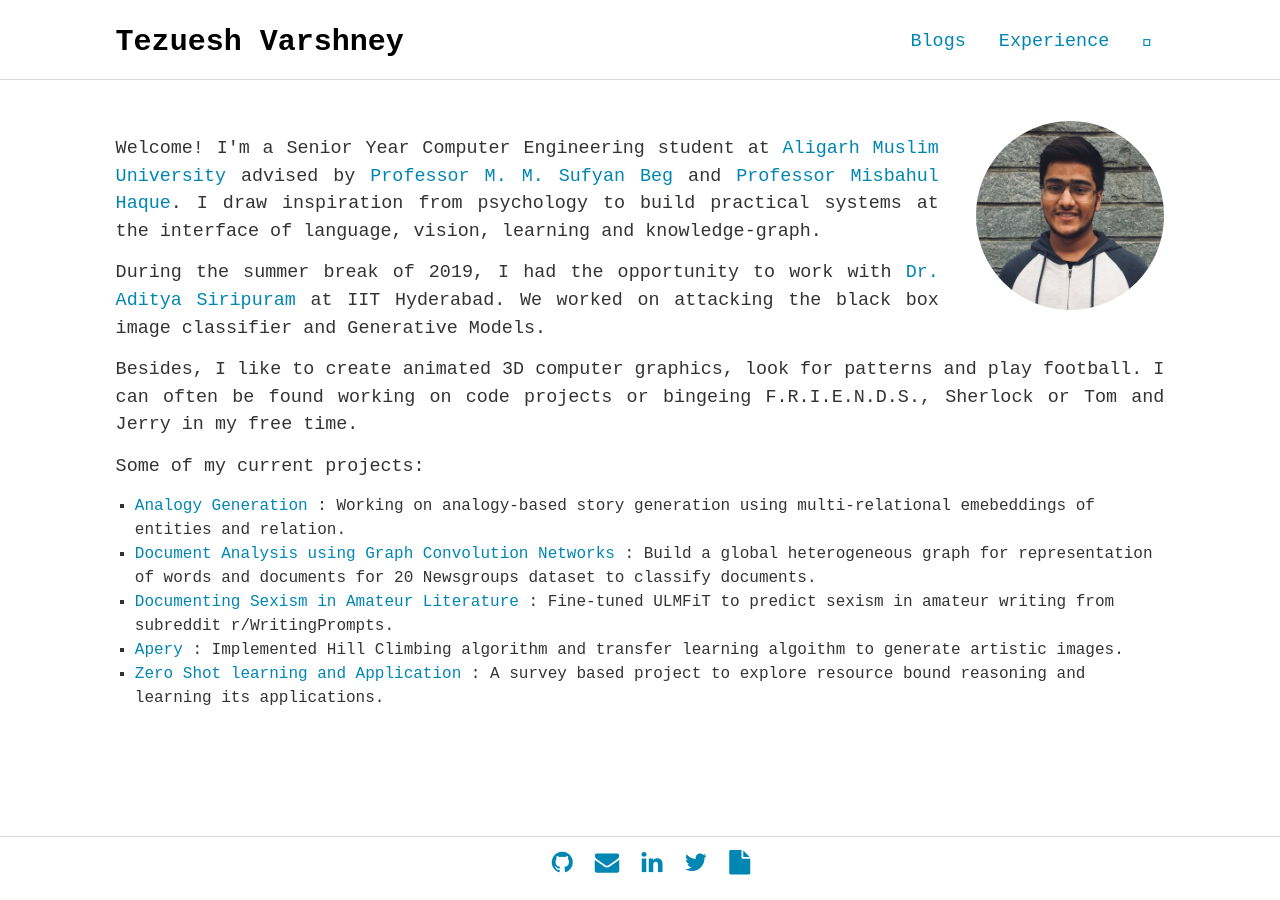
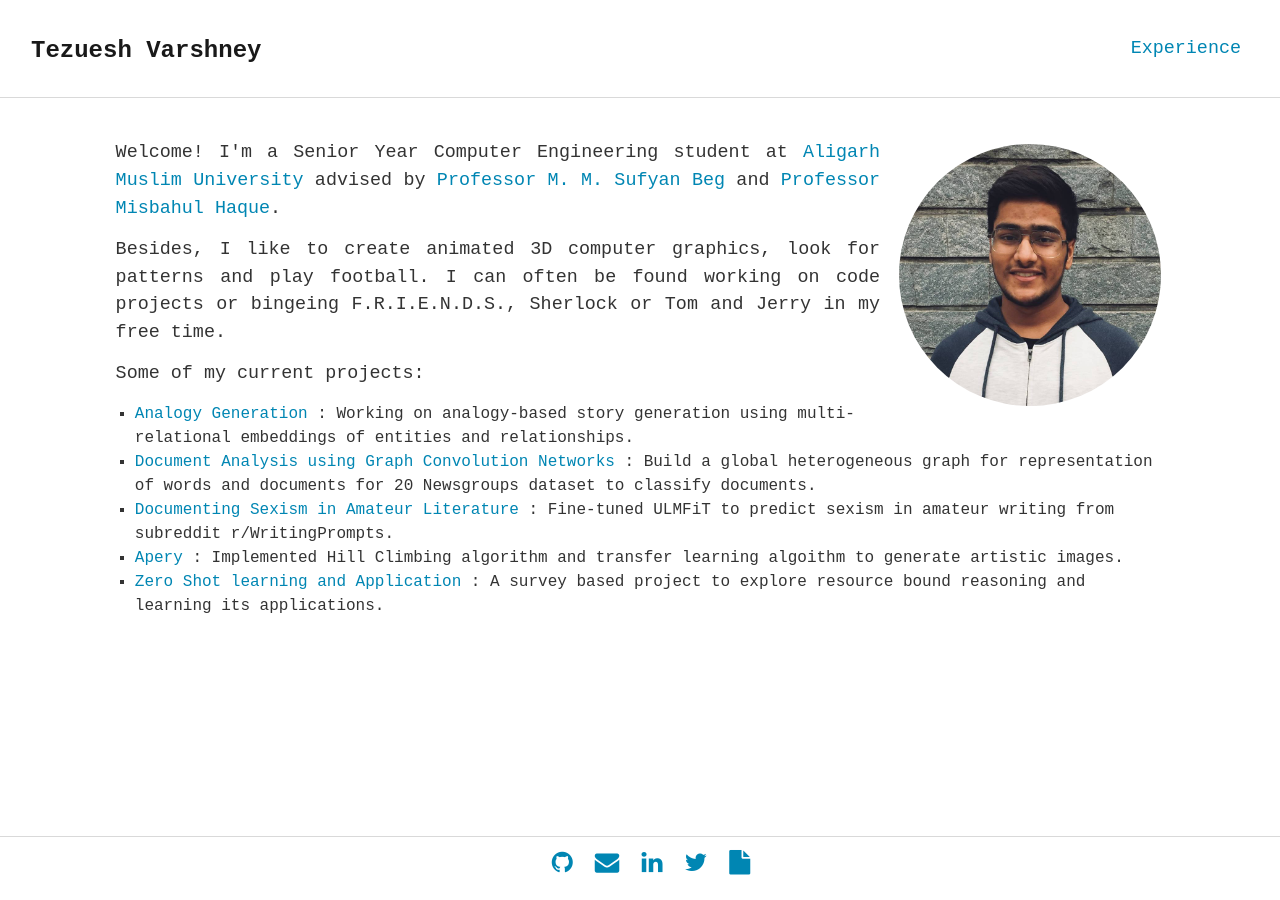
Before and after one commit to square-1111/square-1111.github.io, a Jekyll site: the page built from index.html, in a window 1280 px wide. Built offline with Jekyll 4.4.1, drawn with Linux system fonts in a browser that asks for light colours; some web fonts are replaced.

Commit message:
Add : hamburger, Modify : Footer and image size

```diff
--- a/_includes/footer.html
+++ b/_includes/footer.html
@@ -1,6 +1,5 @@
 <footer class="footer">
 	<div class="container" align="center">
-		<small class="block">
 		<ul class="site-footer">
 			<li>
 				<a href="https://github.com/square-1111/" class="icon fa fa-github fa-lg"></a>
@@ -18,10 +17,5 @@
 				<a href="data/resume.pdf" class="icon fa fa-file fa-lg"></a>
 			</li>
 		</ul>
-	</small>
 	</div>
 </footer>
-
-<!-- <footer class="footer">
-	Hello world!!!
-</footer> -->
--- a/_includes/head.html
+++ b/_includes/head.html
@@ -96,4 +96,8 @@
   {% endif %}
 
   <link rel="stylesheet" href="{{ "/assets/css/main.css" | prepend: site.baseurl | prepend: site.url }}">
+  <script src="https://ajax.googleapis.com/ajax/libs/jquery/3.3.1/jquery.min.js"></script>
+  <script src="https://cdnjs.cloudflare.com/ajax/libs/popper.js/1.14.7/umd/popper.min.js"></script>
+  <script src="https://stackpath.bootstrapcdn.com/bootstrap/4.3.1/js/bootstrap.min.js"></script>
+
 </head>
--- a/_includes/intro.html
+++ b/_includes/intro.html
@@ -1,15 +1,14 @@
 <section class="intro">
 		<div class="container">
 			<p>
-				<img alt="Tezuesh Varshney" src="/assets/images/avatar.jpg" style="float: right; max-width: 18%; margin: 0 0 1em 2em; border-radius: 999px">
+				<img alt="Tezuesh Varshney" src="/assets/images/avatar.jpg" style="float: right; max-width: 25%; margin: 1em 0.2em 0.1em 1em; border-radius: 500px">
 			</p>
-			<p align="justify">Welcome! I'm a Senior Year Computer Engineering student at	<a href="https://www.amu.ac.in">Aligarh Muslim University</a> advised by <a href="https://www.amu.ac.in/dshowfacultydata.jsp?did=30&eid=10055717">Professor M. M. Sufyan Beg</a> and	<a href="https://www.amu.ac.in/dshowfacultydata.jsp?did=30&eid=10072775">Professor Misbahul Haque</a>. I draw inspiration from psychology to build practical systems at the interface of language, vision, learning and knowledge-graph.</p>
-			<p align="justify">During the summer break of 2019, I had the opportunity to work with	<a href="https://scholar.google.com/citations?user=jgwFyg4AAAAJ&hl=en">Dr. Aditya Siripuram</a> at IIT Hyderabad. We worked on attacking the black box image classifier and Generative Models.</p>
+			<p align="justify">Welcome! I'm a Senior Year Computer Engineering student at	<a href="https://www.amu.ac.in">Aligarh Muslim University</a> advised by <a href="https://www.amu.ac.in/dshowfacultydata.jsp?did=30&eid=10055717">Professor M. M. Sufyan Beg</a> and	<a href="https://www.amu.ac.in/dshowfacultydata.jsp?did=30&eid=10072775">Professor Misbahul Haque</a>. </p>
 			<p align="justify">Besides, I like to create animated 3D computer graphics, look for patterns and play football. I can often be found working on code projects or bingeing F.R.I.E.N.D.S., Sherlock or Tom and Jerry in my free time.</p>
 			<p>Some of my current projects:</p>
 			<font size="-0.3">
 			<ul>
-				<li><a href="assets/pdf/Major_Project_Presentation.pdf">Analogy Generation</a> : Working on analogy-based story generation using multi-relational emebeddings of entities and relation.</li>
+				<li><a href="assets/pdf/Major_Project_Presentation.pdf">Analogy Generation</a> : Working on analogy-based story generation using multi-relational embeddings of entities and relationships.</li>
 				<li><a href="https://github.com/square-1111/Document-Classification">Document Analysis using Graph Convolution Networks</a> : Build a global heterogeneous graph for representation of words and documents for 20 Newsgroups dataset to classify documents.</li>
 				<li><a href="assets/pdf/sexism.pdf">Documenting Sexism in Amateur Literature</a> : Fine-tuned ULMFiT to predict sexism in amateur writing from subreddit r/WritingPrompts</a>.</li>
 				<li><a href="https://github.com/square-1111/Apery">Apery</a> : Implemented Hill Climbing algorithm and transfer learning algoithm to generate artistic images.</li>
--- a/_includes/nav.html
+++ b/_includes/nav.html
@@ -1,12 +1,20 @@
+<div class="bs-example">
+    <nav class="navbar navbar-expand-md navbar-light">
+        <div class="container-fluid">
+        <h1><a href="#" class="navbar-brand">{{ site.title_left}}  {{site.title_right }}</a></h1>
 
-<nav class="nav">
-  <div class="container">
-    <h1 class="logo"><a href="{{ '/' | prepend: site.baseurl | prepend: site.url }}"><span>{{ site.title_left}}  {{site.title_right }}</span></a></h1>
-    <ul class="navbar">
-      <li><a href="{{ '/blog' | prepend: site.baseurl | prepend: site.url }}">Blogs</a></li>
-      <li><a href="{{ '/experience' | prepend: site.baseurl | prepend: site.url }}">Experience  </a></li>
-      <li><a href="{{ '/feed.xml' | prepend: site.baseurl | prepend: site.url }}" target="_blank"><i class="fas fa-rss "></i></a></li>
+        <button type="button" class="navbar-toggler" data-toggle="collapse" data-target="#navbarCollapse">
+            <span class="navbar-toggler-icon"></span>
+        </button>
 
-    </ul>
-  </div>
-</nav>
+        <div class="collapse navbar-collapse" id="navbarCollapse">
+            <div class="navbar-nav ml-auto">
+
+                <!-- <a href="{{ '/blog' | prepend: site.baseurl | prepend: site.url }}" class="nav-item nav-link "><font color="#0086B3">Blogs</font></a> -->
+                <a href="{{ '/experience' | prepend: site.baseurl | prepend: site.url }}" class="nav-item nav-link "><font color="#0086B3">Experience</font></a>
+                <!-- <a href="{{ '/feed.xml' | prepend: site.baseurl | prepend: site.url }}" class="nav-item nav-link "><font color="#0086B3">RSS</font></a> -->
+            </div>
+        </div>
+    </div>
+    </nav>
+</div>
--- a/assets/scss/_layout.scss
+++ b/assets/scss/_layout.scss
@@ -70,16 +70,39 @@
 
 .site-header {
   border-bottom: 1px solid lighten($light-gray-color, 5%);
-  margin-bottom: $small-spacing;
-  min-height: 80px;
+  min-height: 64px;
+}
+
+
+.navbar{
+  background-color:#ffffff;
+  min-height:32px;
+
+  .navbar-brand{
+    font-size:0.8em;
+  }
+}
+
+.navbar-brand {
+  padding: 0 0px;
+  height: 10px;
+  line-height: 0px;
+}
+
+.navbar-toggle {
+  margin-top: 23px;
+  padding: 9px 10px !important;
+}
+
+@media (min-width: 600px) {
+  .navbar-nav > li > a {
+    padding-top: 26.5px;
+    padding-bottom: 26.5px;
+    line-height: 27px;
+  }
 }
 
 .intro {
-  padding-bottom: 3em;
-  // border-bottom: 1px solid lighten($light-gray-color, 5%);
-  // margin-bottom: $small-spacing;
-  // min-height: 300px;
-
   .author-name {
     display: inline-block;
     padding: 0 .2em;
@@ -89,10 +112,6 @@
   a {
     @extend .link;
   }
-
-  // .container {
-
-  // }
 }
 
 .logo {
@@ -106,28 +125,6 @@
 
   span {
     font-weight: 700;
-  }
-}
-
-.nav {
-  min-height: 64px;
-}
-
-.navbar {
-  float: right;
-  margin: 0;
-  position: relative;
-  padding: 0;
-  pointer-events: all;
-  cursor: pointer;
-
-  li {
-    display: inline-block;
-    padding: 0 .6em;
-  }
-
-  a {
-    @extend .link;
   }
 }
 
@@ -150,11 +147,9 @@
   .article-title {
     display: inline-block;
     width: 85%;
-    //border-bottom: 1px dashed lighten($light-gray-color, 10%);
   }
 
   .date-label {
-    //border: 1px solid lighten($light-gray-color, 10%);
     padding: 0 0.2em;
     margin-left: 1em;
     margin-top: 2px;
@@ -277,4 +272,6 @@
   margin-top: $base-spacing * 2;
 }
 
+
+
 }
--- a/assets/scss/main.scss
+++ b/assets/scss/main.scss
@@ -1,4 +1,4 @@
-
+@import url("https://maxcdn.bootstrapcdn.com/bootstrap/latest/css/bootstrap.min.css");
 @import "bourbon/bourbon";
 
 @import "variables";
```
Also changed, not shown: 10 other files.
